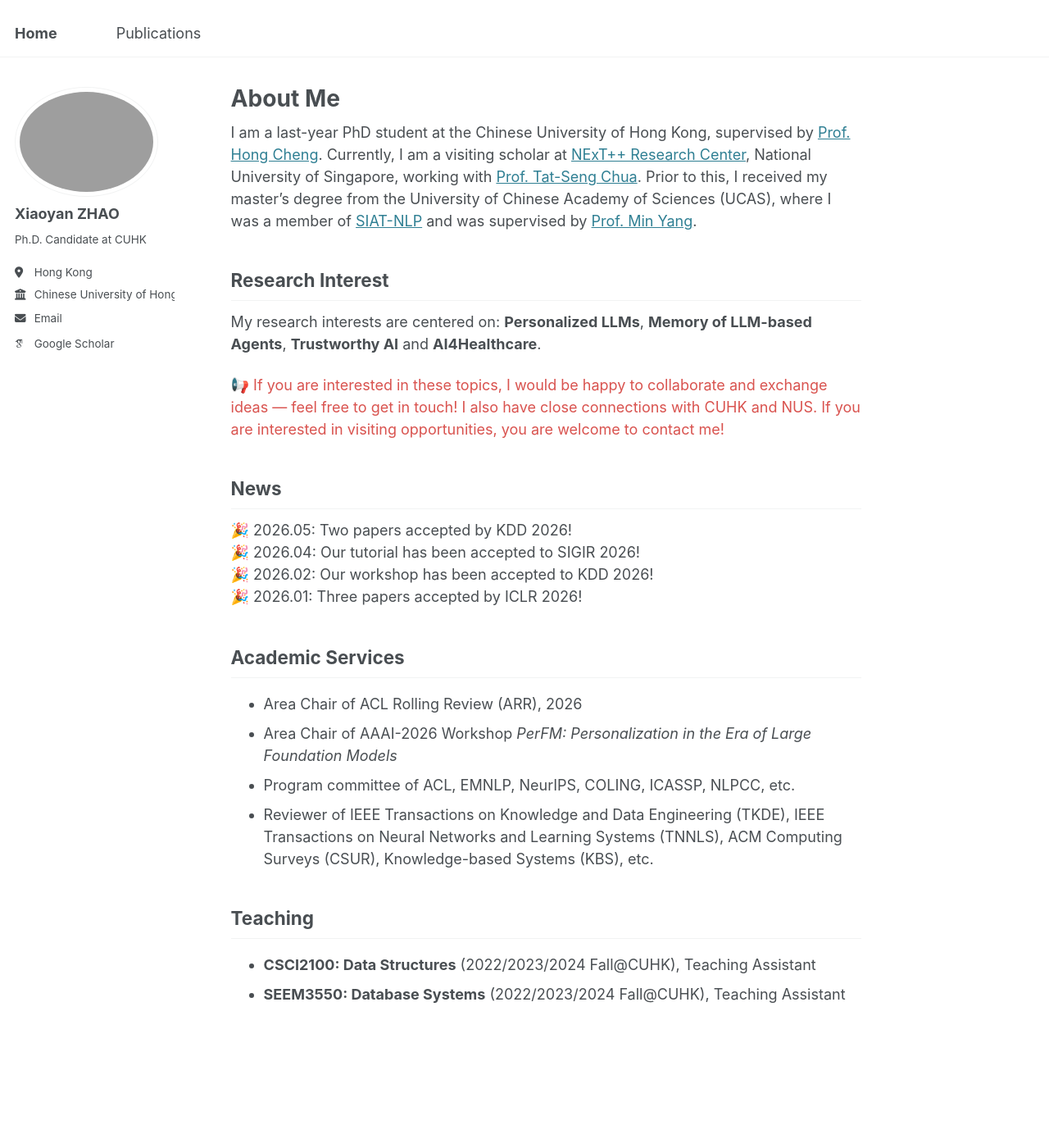
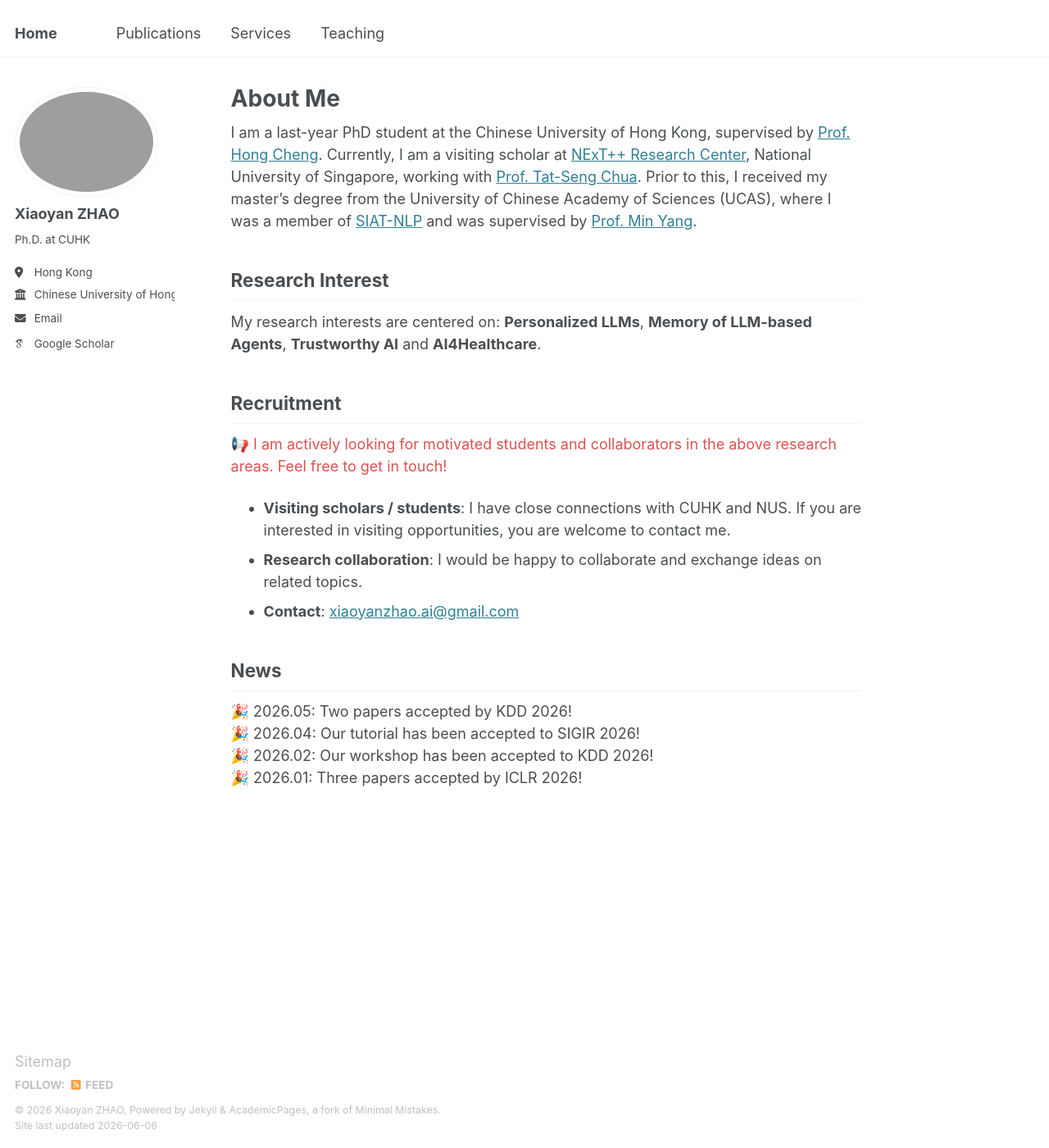
Before and after one commit to xyzhao01/xyzhao01.github.io, a Jekyll site: the page built from _pages/about.md, in a window 1280 px wide and 1400 px high. Shown: the whole window at 82% size. Built offline with Jekyll 4.4.1, drawn with Linux system fonts in a browser that asks for light colours; some web fonts are replaced.

Commit message:
Add Services and Teaching pages, update about and contact info.
Move academic services and teaching content to dedicated pages, add Recruitment section, and update email to Gmail.

Co-authored-by: Cursor <cursoragent@cursor.com>

```diff
--- a/_config.yml
+++ b/_config.yml
@@ -25,11 +25,11 @@ author:
   avatar           : "profile.jpeg"
   name             : "Xiaoyan ZHAO"
   pronouns         : # example: "she/her"
-  bio              : "Ph.D. Candidate at CUHK"
+  bio              : "Ph.D. at CUHK"
   location         : "Hong Kong"
   employer         : "Chinese University of Hong Kong"
   uri              : # URL
-  email            : "xzhao@se.cuhk.edu.hk"
+  email            : "xiaoyanzhao.ai@gmail.com"
 
   # Academic websites
   arxiv            : # URL - Update with the correct link to your profile
--- a/_pages/about.md
+++ b/_pages/about.md
@@ -7,12 +7,18 @@ redirect_from:
   - /about.html
 ---
 
-I am a last-year PhD student at the Chinese University of Hong Kong, supervised by [Prof. Hong Cheng](https://www.se.cuhk.edu.hk/people/academic-staff/prof-cheng-hong/). Currently, I am a visiting scholar at [NExT++ Research Center](https://www.nextcenter.org/), National University of Singapore, working with [Prof. Tat-Seng Chua](https://www.chuatatseng.com/). Prior to this, I received my master’s degree from the University of Chinese Academy of Sciences (UCAS), where I was a member of [SIAT-NLP](https://github.com/siat-nlp) and was supervised by [Prof. Min Yang](https://minyang.me/).
+I am a last-year PhD student at the Chinese University of Hong Kong, supervised by [Prof. Hong Cheng](https://www.se.cuhk.edu.hk/people/academic-staff/prof-cheng-hong/). Currently, I am a visiting scholar at [NExT++ Research Center](https://www.nextcenter.org/), National University of Singapore, working with [Prof. Tat-Seng Chua](https://www.chuatatseng.com/). Prior to this, I received my master's degree from the University of Chinese Academy of Sciences (UCAS), where I was a member of [SIAT-NLP](https://github.com/siat-nlp) and was supervised by [Prof. Min Yang](https://minyang.me/).
 
 ## Research Interest
 My research interests are centered on: **Personalized LLMs**, **Memory of LLM-based Agents**, **Trustworthy AI** and **AI4Healthcare**.
 
-<p style="color: #d9534f;"> 📢 If you are interested in these topics, I would be happy to collaborate and exchange ideas — feel free to get in touch! I also have close connections with CUHK and NUS. If you are interested in visiting opportunities, you are welcome to contact me!</p>
+## Recruitment
+
+<p style="color: #d9534f;">📢 I am actively looking for motivated students and collaborators in the above research areas. Feel free to get in touch!</p>
+
+- **Visiting scholars / students**: I have close connections with CUHK and NUS. If you are interested in visiting opportunities, you are welcome to contact me.
+- **Research collaboration**: I would be happy to collaborate and exchange ideas on related topics.
+- **Contact**: [xiaoyanzhao.ai@gmail.com](mailto:xiaoyanzhao.ai@gmail.com)
 
 <!-- ## News
 <span class="news-badge">News!</span> 2026.01: 🎉 Three paper was accepted by ICLR 2026! Thanks to all collaborators!
@@ -32,21 +38,3 @@ My research interests are centered on: **Personalized LLMs**, **Memory of LLM-ba
   <div class="news-item">🎉 2025.05: One paper accepted by ACL 2025!</div>
   <div class="news-item">🎉 2025.01: One paper accepted by ICLR 2025!</div>
 </div>
-
-<!-- ## Tutorials & Workshops (Organization)
-1. **PILA’26: Personal Intelligence in Agentic AI Era**
-  Organizer: **Xiaoyan Zhao**, Yang Zhang, Moxin Li, Chongming Gao, Pengyang Shao, Wenjie Wang, Hong Cheng, Fuli Feng, Yongfeng Zhang, Yang Song
-  KDD 2026 Workshop, (<a href="https://pila26-workshop.github.io/#" target="_blank">Web Page</a>)
-1. **LLM Personalization: Foundations, Breakthroughs, and Frontiers**
-  Organizer: **Xiaoyan Zhao**, Xinyu Lin, Chengbing Wang, Zeyu Zhang, Bohao Wang, Yang Zhang, Wenjie Wang, Fuli Feng
-  SIGIR 2026 Tutorial -->
-
-## Academic Services
-- Area Chair of ACL Rolling Review (ARR), 2026
-- Area Chair of AAAI-2026 Workshop *PerFM: Personalization in the Era of Large Foundation Models*
-- Program committee of ACL, EMNLP, NeurIPS, COLING, ICASSP, NLPCC, etc.
-- Reviewer of IEEE Transactions on Knowledge and Data Engineering (TKDE), IEEE Transactions on Neural Networks and Learning Systems (TNNLS), ACM Computing Surveys (CSUR), Knowledge-based Systems (KBS), etc.
-
-## Teaching
-- **CSCI2100: Data Structures** (2022/2023/2024 Fall@CUHK), Teaching Assistant
-- **SEEM3550: Database Systems** (2022/2023/2024 Fall@CUHK), Teaching Assistant
--- a/_pages/teaching.html
+++ b/_pages/teaching.html
@@ -7,6 +7,5 @@ author_profile: true
 
 {% include base_path %}
 
-{% for post in site.teaching reversed %}
-  {% include archive-single.html %}
-{% endfor %}
+{% capture teaching_content %}{% include teaching.md %}{% endcapture %}
+{{ teaching_content | markdownify }}
```
Also changed, not shown: _data/navigation.yml (+4 -4 lines), _includes/services.md (added, +15 -0 lines), _includes/teaching.md (added, +2 -0 lines), _pages/services.html (added, +11 -0 lines), 1 other file.
